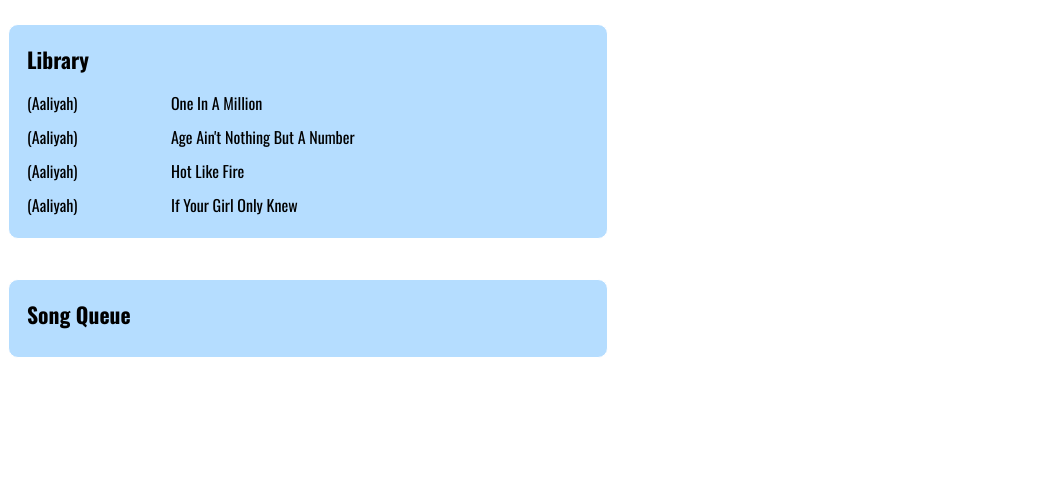
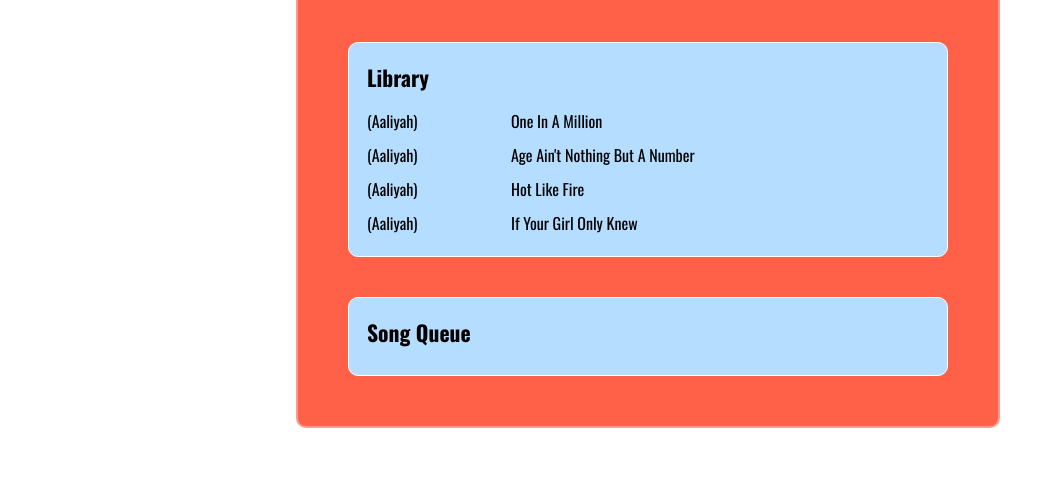
Before and after one commit to kellyvonborstel/mytunes, a website: page client/index.html in a window 1280 px wide. Shown: the part 305-800 px from the top of the page, without its empty margins (0-1055 px from the left). Drawn offline with nearby package versions, Linux system fonts and the light colour scheme.

Commit message:
modify styles

```diff
--- a/client/css/main.css
+++ b/client/css/main.css
@@ -14,7 +14,7 @@
   font-weight: 700;
 }
 
-div:first-child {
+div {
   display: block;
   width: 600px;
   padding: 50px;
```
